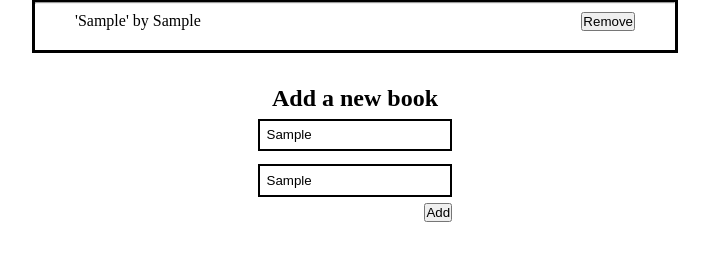
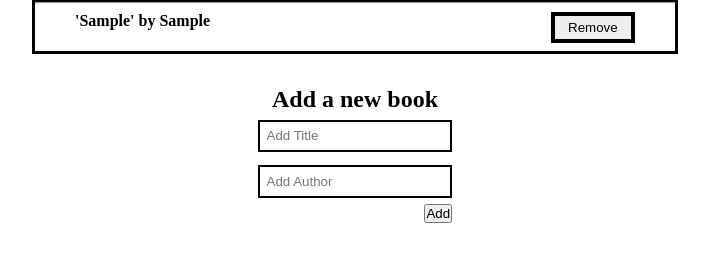
Before and after one commit to taldr27/Awesome-Books, a website: page index.html in a window 1280 px wide. Both pictures are taken after typing "Sample", "Sample" into the empty fields and a click on the button "Add". Shown: the part 206-468 px from the top of the page, without its empty margins (285-994 px from the left). Drawn offline with Linux system fonts and the light colour scheme.

Commit message:
Add auto delete on form input

```diff
--- a/index.html
+++ b/index.html
@@ -18,8 +18,8 @@
         <h2>Add a new book</h2>
         <section>
             <form>
-            <input class="input" name="title" type="text" placeholder="Add Title">
-            <input class="input" name="author" type="text" placeholder="Add Author">
+            <input id="input" class="input" name="title" type="text" placeholder="Add Title">
+            <input id="input" class="input" name="author" type="text" placeholder="Add Author">
             <button type="submit">Add</button>
             </form>
         </section>
--- a/main.js
+++ b/main.js
@@ -32,11 +32,14 @@ function addBook(title, author) {
 
 document.forms[0].onsubmit = (event) => {
   event.preventDefault();
+
   const thisForm = event.target;
   const title = thisForm[0].value;
   const author = thisForm[1].value;
 
   addBook(title, author);
+  thisForm[0].value = '';
+  thisForm[1].value = '';
   window.localStorage.setItem('books', JSON.stringify(books));
 };
 
--- a/style.css
+++ b/style.css
@@ -18,6 +18,7 @@ li {
   margin-block: 0.5em;
   justify-content: space-between;
   margin-inline: 2.5em;
+  font-weight: 700;
 }
 
 form {
@@ -50,6 +51,10 @@ form {
 
 .list-btn {
   justify-content: center;
+  align-self: center;
+  border: 4px solid black;
+  padding: 0.3em;
+  padding-inline: 1em;
 }
 
 button {
```
